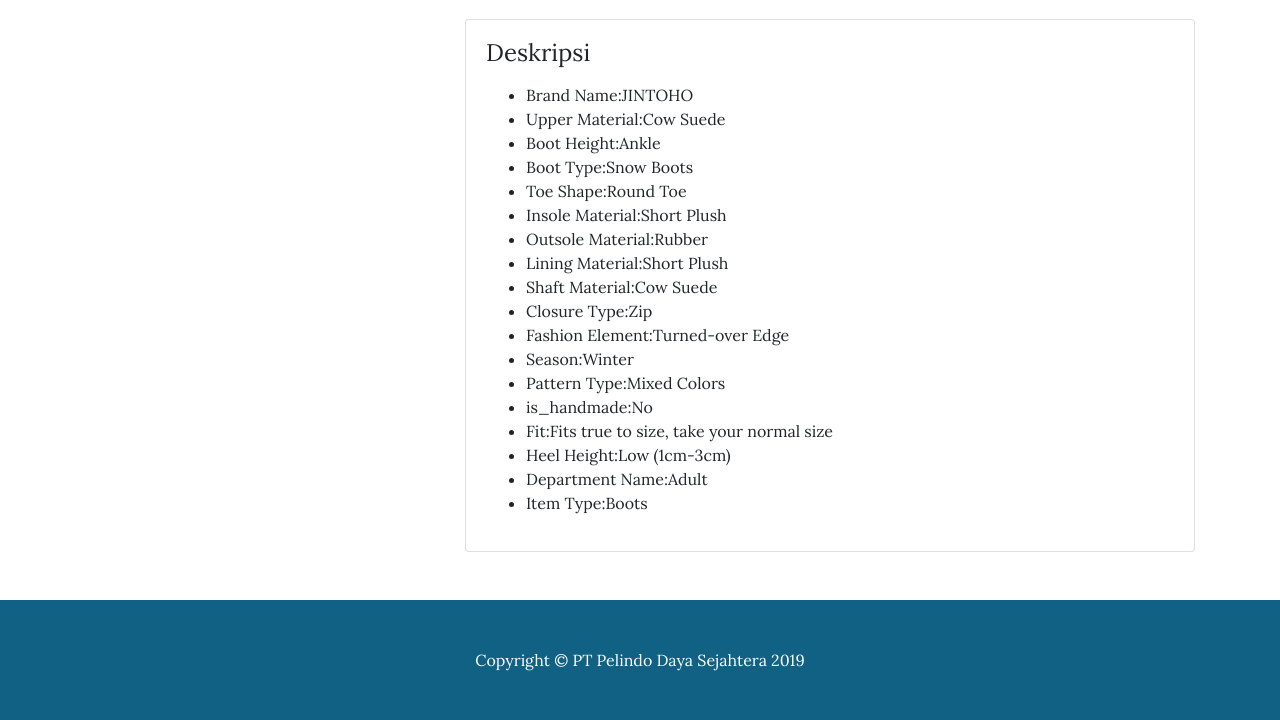
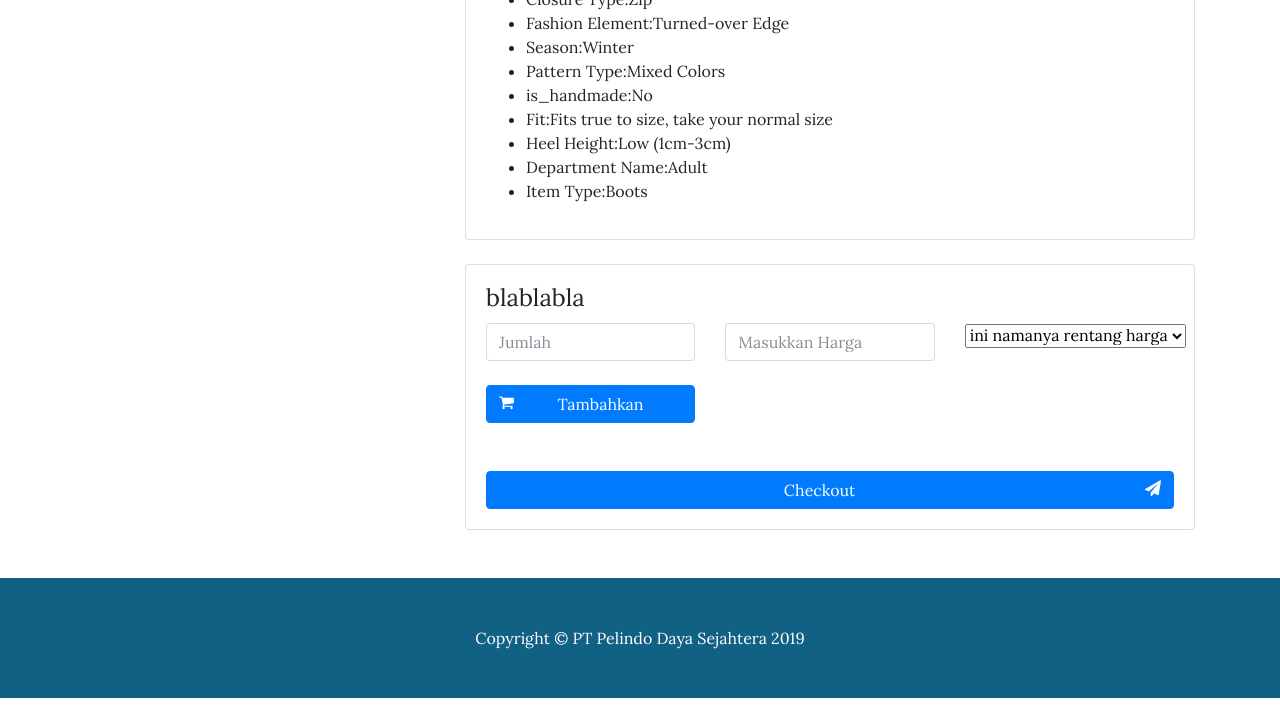
Before and after one commit to rizvisfbrina/Project-KP, a CodeIgniter app: page /index.php/shop/product/1 in a window 1280 px wide. Shown: the part 368-1088 px from the top of the page. After the commit the page ends 1066 px from the top, so only its background shows below. Run offline with CodeIgniter, Linux system fonts and the light colour scheme; data comes from the database, SQL or seed files in the repository; data that the repository does not hold is empty.

Commit message:
frontendsaja

```diff
--- a/application/views/shop/product_page.php
+++ b/application/views/shop/product_page.php
@@ -11,50 +11,66 @@
 				<div class="col-lg-8">
 					<div class="card mt-4">
 						<div class="card-body">
-							<h3 class="card-title"><?= $product->product_name; ?></h3>
-							<h4>Rp <?= $product->price?></h4>
-							<strong>Deskripsi</strong>
-							<p class="card-text"><?= $product->short_desc?></p>
-							<input type="number" name="quantity" class="form-control" placeholder="Jumlah" id="quantity_<?= $product->product_id; ?>" />
+							<h5 class="card-title"><strong><?= $product->product_name; ?></strong></h5>
+							<p class="card-text"><?= $product->description;?></p>
+							<!-- <h4>Rp <?= $product->price?></h4> -->
+							<!-- <strong>Deskripsi</strong> -->
+							<!-- <p class="card-text"><?= $product->short_desc?></p> -->
+							<!-- <input type="number" name="quantity" class="form-control" placeholder="Jumlah" id="quantity_<?= $product->product_id; ?>" />
 							<input type="hidden" name="product_id" class="form-control" value="<?= $product->product_id; ?>"/>
 							<br>
 							<button class="pull-right btn btn-block btn-primary" type="button" onclick="addToCart(<?= $product->product_id; ?>)">
 								<span class="fa fa-shopping-cart pull-left"></span>
 								Tambah ke keranjang
-							</button>
+							</button> -->
 							<!-- <span class="text-warning">&#9733; &#9733; &#9733; &#9733; &#9734;</span>
 							4.0 stars -->
 						</div>
 					</div>
 					<div class="card mt-4">
 						<div class="card-body">
-							<div class="card-title"><h4>Deskripsi</h4></div>
-							<p class="card-text"><?= $product->description;?></p>
+							<div class="card-title"><h4>blablabla</h4></div>
+							<!-- <p class="card-text"><?= $product->description;?></p> -->
 							<!-- <span class="text-warning">&#9733; &#9733; &#9733; &#9733; &#9734;</span>
 							4.0 stars -->
+							<div class="row">
+								<div class="col-sm-4">
+									<input type="number" name="quantity" class="form-control" placeholder="Jumlah" id="quantity_<?= $product->product_id; ?>" />
+									<input type="hidden" name="product_id" class="form-control" value="<?= $product->product_id; ?>"/>
+									<br>
+									<button class="pull-right btn btn-block btn-primary" type="button" onclick="addToCart(<?= $product->product_id; ?>)"><span class="fa fa-shopping-cart pull-left"></span>
+										Tambahkan</button>
+								</div>
+								<div class="col-sm-4">
+									<input type="text" name="inputPrice" class="form-control" placeholder="Masukkan Harga" id="iPrice" />
+									<!-- <input type="hidden" name="product_id" class="form-control" value="<?= $product->product_id; ?>"/> -->
+								<!-- <br> -->
+									<!-- <button class="pull-right btn btn-block btn-primary" type="button" onclick=""><span class="fa fa-paper-plane pull-left"></span>
+									Checkout</button> --><br>
+								</div>
+								<div class="col-sm-4">
+									<form>
+										<!-- <h5 class="card-title">Rentang</h5> -->
+											<select name="price">
+												<option value="satu">ini namanya rentang harga</option>
+												<option value="dua">Dua</option>
+												<option value="tiga">Tiga</option>
+												<option value="empat">Empat</option>
+												<option value="lima">Lima</option>
+											</select>
+											<br>
+											<!-- <button class="btn btn-primary">Submit</button> -->
+											<!-- <button class="pull-right btn btn-block btn-primary" type="button" onclick="addToCart(<?= $product->product_id; ?>)"><span class="fa fa-shopping-cart pull-left"></span>Tambah ke keranjang</button> -->
+									</form>
+								</div>
+							</div>
+							<br><br>
+							<button class="pull-right btn btn-block btn-primary" type="button" onclick=""><span class="fa fa-paper-plane pull-right"></span>
+									Checkout</button>
 						</div>
 					</div>
-					<!-- /.card -->
 
-					<!-- <div class="card card-outline-secondary my-4">
-						<div class="card-header">
-							Product Reviews
-						</div>
-						<div class="card-body">
-							<?php foreach($reviews as $review):?>
-								<p><?= $review->review; ?></p>
-								<small class="text-muted">Posted by <?= $review->username; ?> on <?= date_format(date_create($review->post_time), "d M Y");?></small>
-								<hr>
-							<?php endforeach; ?>
-							<?= form_open('product/addReview'); ?>
-								<input type="hidden" name="product_id" value="<?= $product_id; ?>"/>
-								<textarea id="textarea" class="form-control" name="review" <?= $disabled; ?>></textarea>
-								<br>
-								<button type="submit" class="btn btn-success" <?= $disabled; ?>>Leave a Review</button>
-							<?= form_close(); ?>
-						</div>
-					</div> -->
-					<!-- /.card-->
+
 
 				</div>
 				<!-- /.col-lg-9 -->
```
